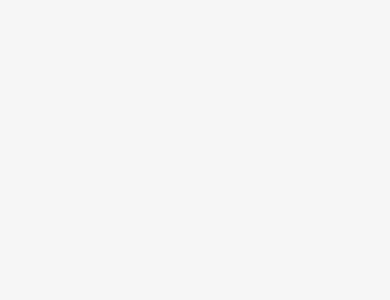
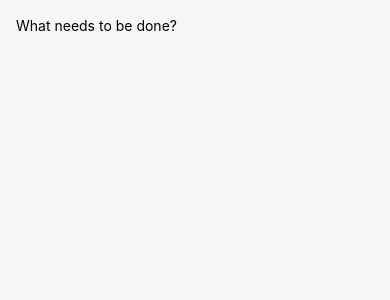
Before and after one commit to jhnmeelr/react-native-todo, a React Native app: screen / in a window 390 px wide. Shown: the top 300 px of the page. Built offline with nearby package versions, Linux system fonts and the light colour scheme.

Commit message:
Create a React Native TextInput

```diff
--- a/App.js
+++ b/App.js
@@ -5,10 +5,38 @@ import Header from './header';
 import Footer from './footer';
 
 export default class App extends Component {
+  constructor(props) {
+    super(props);
+    this.state = {
+      value: '',
+      items: [],
+    };
+  }
+
+  handleAddItem = () => {
+    const { value, items } = this.state;
+
+    if (!value) return;
+
+    const item = { key: Date.now(), text: value, complete: false };
+
+    this.setState({ items: [ ...items, item ], value: '' });
+  }
+
+  handleChange = (value) => {
+    this.setState({ value });
+  }
+
   render() {
+    const { value } = this.state;
+
     return (
       <View style={styles.container}>
-        <Header />
+        <Header
+          value={value}
+          onAddItem={this.handleAddItem}
+          onChange={this.handleChange}
+        />
         <View style={styles.content}>
 
         </View>
--- a/header.js
+++ b/header.js
@@ -1,13 +1,36 @@
 import React, { Component } from 'react';
 
-import { View, Text, StyleSheet } from 'react-native';
+import { View, Text, StyleSheet, TextInput } from 'react-native';
 
 export default class Header extends Component {
   render() {
+    const { value, onChange, onAddItem } = this.props;
+
     return (
-      <View>
-
+      <View style={styles.header}>
+        <TextInput
+          value={value}
+          onChangeText={onChange}
+          onSubmitEditing={onAddItem}
+          placeholder="What needs to be done?"
+          blurOnSubmit={false}
+          returnKeyType="done"
+          style={styles.input}
+        />
       </View>
     );
   }
 }
+
+const styles = StyleSheet.create({
+  header: {
+    paddingHorizontal: 16,
+    flexDirection: 'row',
+    justifyContent: 'space-around',
+    alignItems: 'center',
+  },
+  input: {
+    flex: 1,
+    height: 50,
+  }
+});
```
Also changed, not shown: 1 other file (tests, documents, lock files or other folders).
